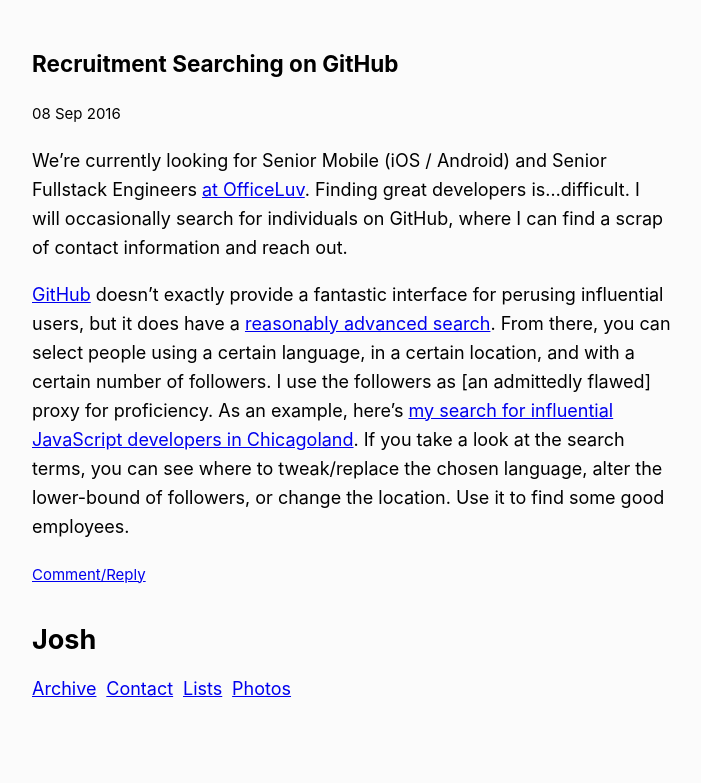
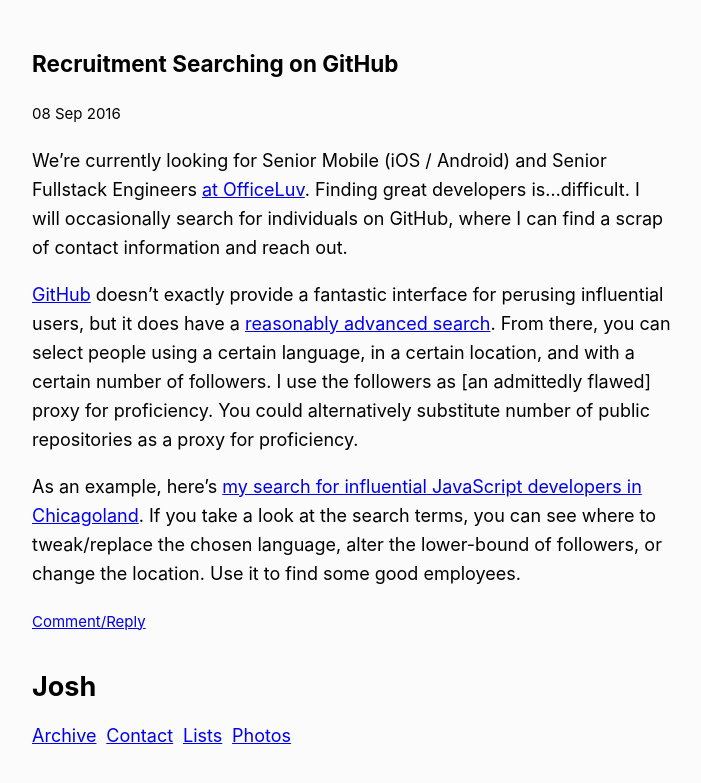
Before and after one commit to joshbeckman/andjosh.github.io, a Jekyll site: the page built from _posts/2016-09-08-recruitment-searching-on-github.md, in a window 1280 px wide. Shown: the top 783 px of the page, without its empty margins (288-989 px from the left). Built offline with Jekyll 4.4.1, drawn with Linux system fonts in a browser that asks for light colours.

Commit message:
Mention public repositories as a proficiency proxy

```diff
--- a/_posts/2016-09-08-recruitment-searching-on-github.md
+++ b/_posts/2016-09-08-recruitment-searching-on-github.md
@@ -4,4 +4,6 @@
 ---
 We're currently looking for Senior Mobile (iOS / Android) and Senior Fullstack Engineers [at OfficeLuv](//www.officeluv.com/careers). Finding great developers is...difficult. I will occasionally search for individuals on GitHub, where I can find a scrap of contact information and reach out.
 
-[GitHub](//github.com) doesn't exactly provide a fantastic interface for perusing influential users, but it does have a [reasonably advanced search](//github.com/search/advanced). From there, you can select people using a certain language, in a certain location, and with a certain number of followers. I use the followers as [an admittedly flawed] proxy for proficiency. As an example, here's [my search for influential JavaScript developers in Chicagoland](https://github.com/search?utf8=✓&q=location%3AChicago+location%3AIL+followers%3A%3E15+language%3AJavaScript&type=Users&ref=searchresults). If you take a look at the search terms, you can see where to tweak/replace the chosen language, alter the lower-bound of followers, or change the location. Use it to find some good employees.
+[GitHub](//github.com) doesn't exactly provide a fantastic interface for perusing influential users, but it does have a [reasonably advanced search](//github.com/search/advanced). From there, you can select people using a certain language, in a certain location, and with a certain number of followers. I use the followers as [an admittedly flawed] proxy for proficiency. You could alternatively substitute number of public repositories as a proxy for proficiency.
+
+As an example, here's [my search for influential JavaScript developers in Chicagoland](https://github.com/search?utf8=✓&q=location%3AChicago+location%3AIL+followers%3A%3E15+language%3AJavaScript&type=Users&ref=searchresults). If you take a look at the search terms, you can see where to tweak/replace the chosen language, alter the lower-bound of followers, or change the location. Use it to find some good employees.
```
